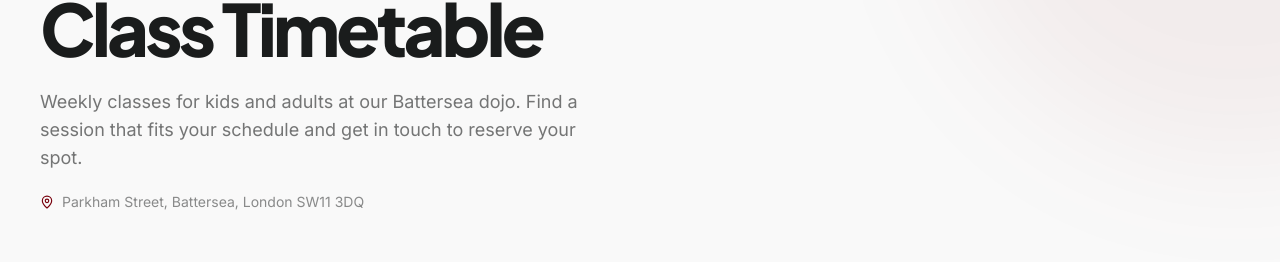
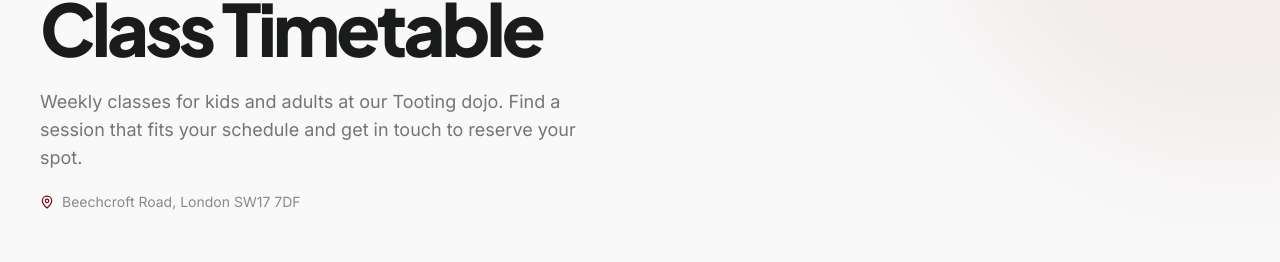
Before and after one commit to samuelbg2574/touchpointjudo-mockup, a Next.js app: page /timetable in a window 1280 px wide. Shown: the part 184-446 px from the top of the page. Built offline with nearby package versions, Linux system fonts and the light colour scheme.

Commit message:
Update academy address to Beechcroft Road, London SW17 7DF

```diff
--- a/app/about/page.tsx
+++ b/app/about/page.tsx
@@ -358,7 +358,7 @@ export default function AboutPage() {
                   <div>
                     <p className="font-headline font-bold">Location</p>
                     <p className="mt-1 text-sm text-white/60">
-                      Parkham Street<br />Battersea, London SW11 3DQ
+                      Beechcroft Road<br />London SW17 7DF
                     </p>
                   </div>
                 </div>
@@ -413,7 +413,7 @@ export default function AboutPage() {
             {/* Map */}
             <div className="relative min-h-[300px] flex-1 bg-surface-mid md:min-h-[400px]">
               <iframe
-                src="https://www.google.com/maps?q=Touch%20Point%20Judo%20Academy%2C%20Parkham%20Street%2C%20Battersea%2C%20London%20SW11%203DQ&z=15&output=embed"
+                src="https://www.google.com/maps?q=Touch%20Point%20Judo%20Academy%2C%20Beechcroft%20Road%2C%20London%20SW17%207DF&z=15&output=embed"
                 title="Touch Point Judo Academy on Google Maps"
                 className="h-full min-h-[300px] w-full md:min-h-[400px]"
                 loading="lazy"
--- a/app/timetable/page.tsx
+++ b/app/timetable/page.tsx
@@ -211,7 +211,7 @@ export default function TimetablePage() {
             transition={{ duration: 0.6, delay: 0.2 }}
             className="mt-4 max-w-xl text-base leading-relaxed text-ink/60 md:mt-6 md:text-lg"
           >
-            Weekly classes for kids and adults at our Battersea dojo. Find a session that fits your schedule and get in touch to reserve your spot.
+            Weekly classes for kids and adults at our Tooting dojo. Find a session that fits your schedule and get in touch to reserve your spot.
           </motion.p>
 
           <motion.div
@@ -221,7 +221,7 @@ export default function TimetablePage() {
             className="mt-5 flex items-center gap-2 text-sm text-ink/50"
           >
             <MapPin size={14} className="text-crimson shrink-0" />
-            <span>Parkham Street, Battersea, London SW11 3DQ</span>
+            <span>Beechcroft Road, London SW17 7DF</span>
           </motion.div>
         </div>
       </section>
```
